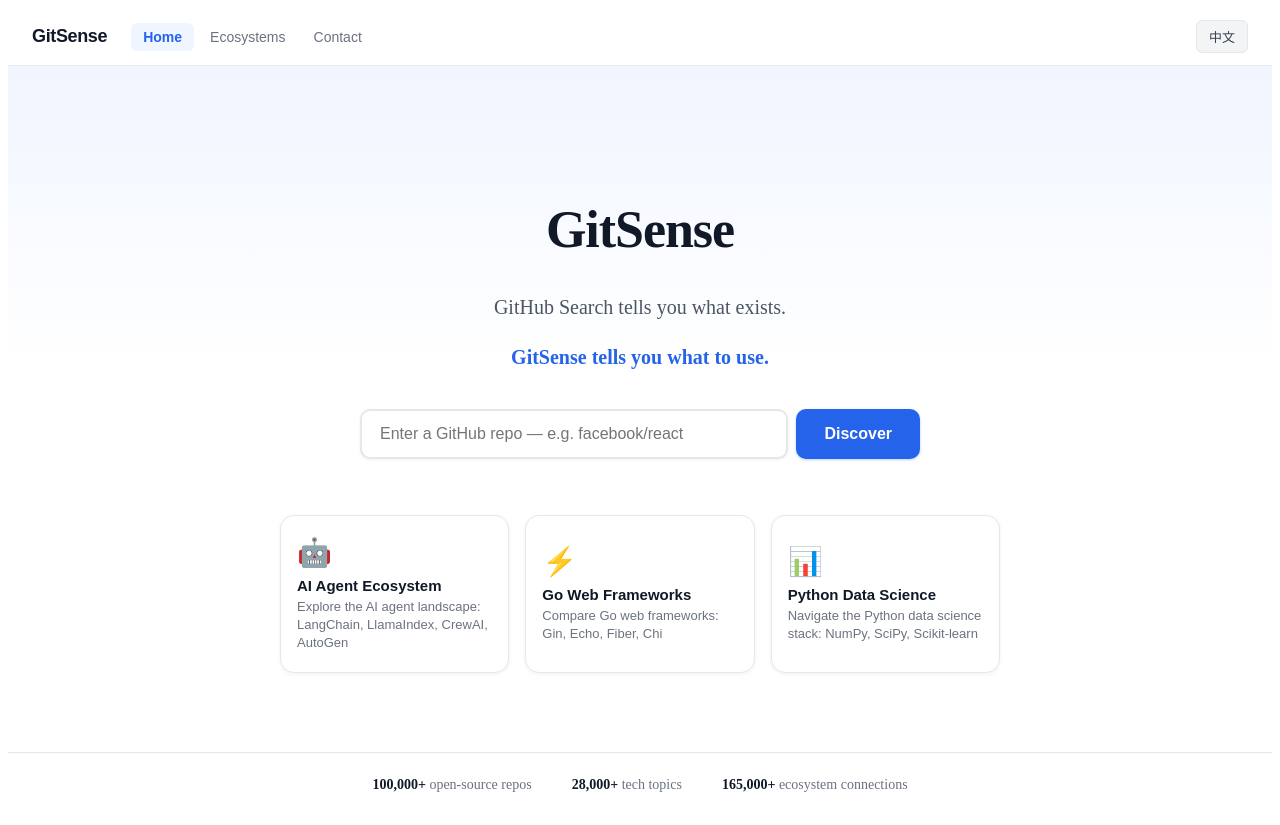
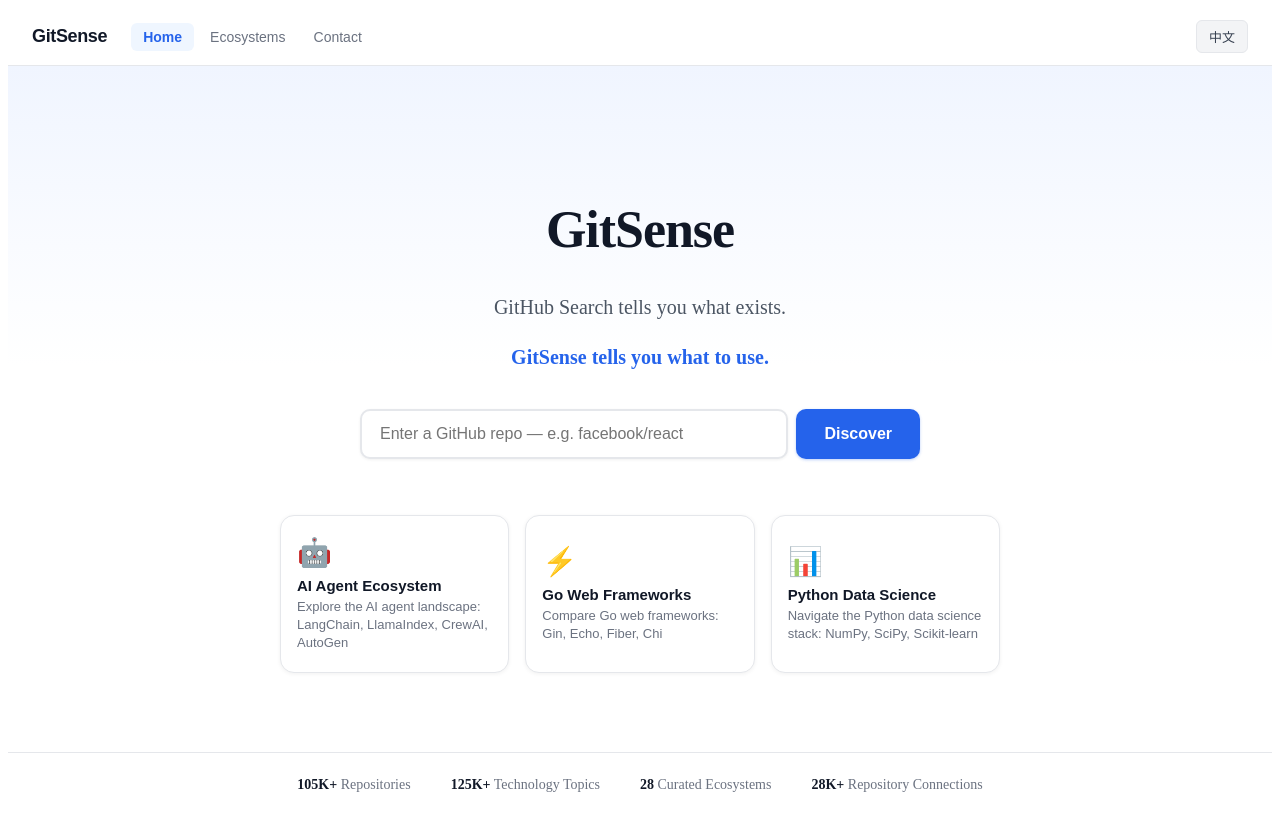
Before and after one commit to stefall-code/gitsense, a React (Vite) app in the folder frontend/: page / in a window 1280 px wide. Built offline with nearby package versions, Linux system fonts and the light colour scheme; no server answers.

Commit message:
fix: show real stats - 105K+ repos, 125K+ topics, 28 ecosystems, 28K+ connections

```diff
--- a/frontend/src/i18n.tsx
+++ b/frontend/src/i18n.tsx
@@ -31,9 +31,10 @@
     "search.demo.go.desc": "Compare Go web frameworks: Gin, Echo, Fiber, Chi",
     "search.demo.data.title": "Python Data Science",
     "search.demo.data.desc": "Navigate the Python data science stack: NumPy, SciPy, Scikit-learn",
-    "search.stats.repos": "open-source repos",
-    "search.stats.ecosystems": "tech topics",
-    "search.stats.connections": "ecosystem connections",
+    "search.stats.repos": "Repositories",
+    "search.stats.topics": "Technology Topics",
+    "search.stats.ecosystems": "Curated Ecosystems",
+    "search.stats.connections": "Repository Connections",
 
     // Repo Profile
     "repo.loading": "Discovering ecosystem...",
@@ -108,8 +109,9 @@
     "search.demo.data.title": "Python 数据科学",
     "search.demo.data.desc": "导航 Python 数据科学栈：NumPy、SciPy、Scikit-learn",
     "search.stats.repos": "开源仓库",
-    "search.stats.ecosystems": "技术标签",
-    "search.stats.connections": "生态连接",
+    "search.stats.topics": "技术标签",
+    "search.stats.ecosystems": "精选生态",
+    "search.stats.connections": "仓库连接",
 
     // Repo Profile
     "repo.loading": "正在发现生态...",
--- a/frontend/src/pages/SearchPage.tsx
+++ b/frontend/src/pages/SearchPage.tsx
@@ -208,9 +208,10 @@
           color: "#6b7280",
           flexWrap: "wrap",
         }}>
-          <span><strong style={{ color: "#111827" }}>100,000+</strong> {t("search.stats.repos")}</span>
-          <span><strong style={{ color: "#111827" }}>28,000+</strong> {t("search.stats.ecosystems")}</span>
-          <span><strong style={{ color: "#111827" }}>165,000+</strong> {t("search.stats.connections")}</span>
+          <span><strong style={{ color: "#111827" }}>105K+</strong> {t("search.stats.repos")}</span>
+          <span><strong style={{ color: "#111827" }}>125K+</strong> {t("search.stats.topics")}</span>
+          <span><strong style={{ color: "#111827" }}>28</strong> {t("search.stats.ecosystems")}</span>
+          <span><strong style={{ color: "#111827" }}>28K+</strong> {t("search.stats.connections")}</span>
         </div>
       </div>
     </div>
```
